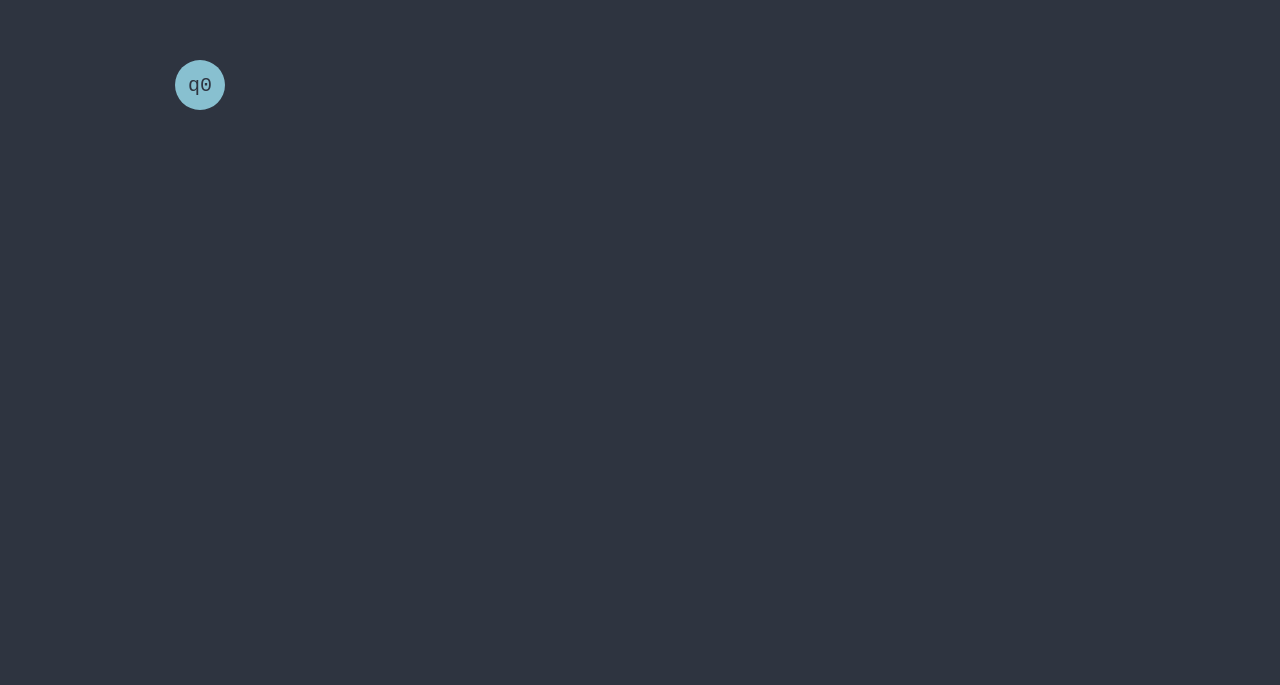
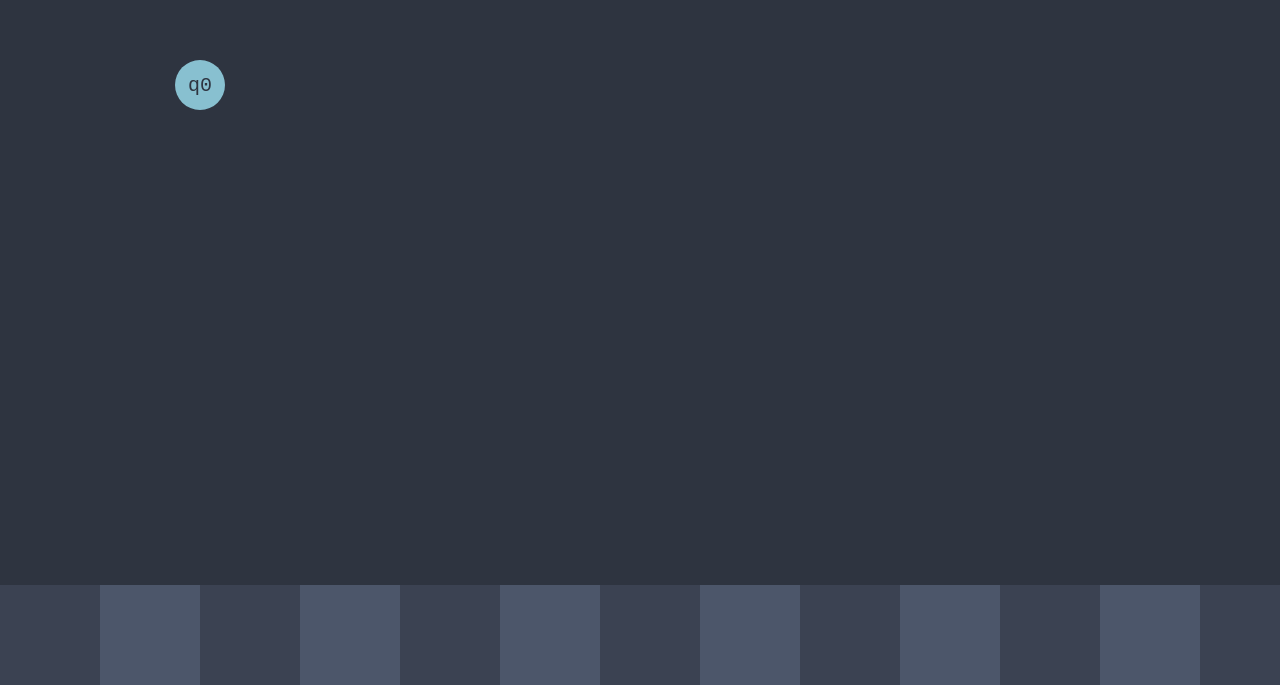
Before and after one commit to rodrigohpalmeirim/automaton-simulator, a React (Create React App) app: page / in a window 1280 px wide. Shown: the part 115-800 px from the top of the page. Built offline with nearby package versions, Linux system fonts and the light colour scheme.

Commit message:
add tape

```diff
--- a/src/App.css
+++ b/src/App.css
@@ -59,3 +59,19 @@
   background-color: #4C566A;
   color: #ECEFF4;
 }
+
+#tape {
+  position: absolute;
+  width: 100%;
+  bottom: 0;
+  overflow: hidden;
+}
+
+#tape input {
+  font-family: mono;
+  color: white;
+  text-align: center;
+  border: none;
+  padding: 0;
+  outline: none;
+}
--- a/src/App.js
+++ b/src/App.js
@@ -10,13 +10,17 @@ export default class App extends Component {
       draggingNode: false,
       draggingArrow: false,
       editingConnection: false,
-      contextMenu: false
+      contextMenu: false,
+      tapeHeight: 100,
     }
 
     this.dragNode = this.dragNode.bind(this);
     this.dragArrow = this.dragArrow.bind(this);
     this.dragLabel = this.dragLabel.bind(this);
+    this.dragTape = this.dragTape.bind(this);
+    this.updateTape = this.updateTape.bind(this);
     this.nodeMouseDownHandler = this.nodeMouseDownHandler.bind(this);
+    this.tapeMouseDownHandler = this.tapeMouseDownHandler.bind(this);
     this.mouseUpHandler = this.mouseUpHandler.bind(this);
     this.mouseDownHandler = this.mouseDownHandler.bind(this);
     this.editConnection = this.editConnection.bind(this);
@@ -27,6 +31,7 @@ export default class App extends Component {
     this.arrowPos = { x1: 0, y1: 0, x2: 0, y2: 0 };
     this.tempNode = "";
     this.contextMenu = { x: 0, y: 0, options: [] }
+    this.tapePos = 0;
 
     this.nodes = {
       q0: {
@@ -35,6 +40,13 @@ export default class App extends Component {
         connections: {}
       }
     }
+
+    this.chars = {}
+    this.firstKey = 0;
+    for (var i = 0; i < window.innerWidth / this.state.tapeHeight; i++) {
+      this.chars[i] = "";
+    }
+    this.lastKey = i - 1;
   }
 
   renderArrow(key, nodeId, char, x1, y1, x2, y2, endDistance = 0, text = "") {
@@ -107,6 +119,10 @@ export default class App extends Component {
 
   componentDidMount() {
     document.addEventListener("keydown", this.keyDownHandler);
+    window.addEventListener("resize", this.updateTape);
+    document.addEventListener("mouseup", () => {
+      document.removeEventListener("mousemove", this.dragTape)
+    });
   }
 
   dragNode(event) {
@@ -135,6 +151,23 @@ export default class App extends Component {
     const y2 = endNode.y;
     this.nodes[this.selectedNodeId].connections[this.selectedConnectionChar].arrowCurve = ((y2 - y1) * event.pageX - (x2 - x1) * event.pageY + x2 * y1 - x1 * y2) / Math.sqrt((y2 - y1) ** 2 + (x2 - x1) ** 2);
     this.forceUpdate();
+  }
+
+  updateTape() {
+    while (-this.tapePos < this.state.tapeHeight * this.firstKey) {
+      this.firstKey--;
+      this.chars[this.firstKey] = "";
+    }
+    while (window.innerWidth > this.state.tapeHeight * (this.lastKey + 1) + this.tapePos) {
+      this.lastKey++;
+      this.chars[this.lastKey] = "";
+    }
+    this.forceUpdate();
+  }
+
+  dragTape(event) {
+    this.tapePos = event.pageX - this.tapeClickDelta;
+    this.updateTape();
   }
 
   createNode(x, y) {
@@ -242,6 +275,13 @@ export default class App extends Component {
     }
   }
 
+  tapeMouseDownHandler(event) {
+    if (event.button === 0) {
+      this.tapeClickDelta = event.pageX - this.tapePos;
+      document.addEventListener("mousemove", this.dragTape);
+    }
+  }
+
   mouseDownHandler(event) {
     this.setState({ contextMenu: false });
     if (this.state.editingConnection && event.target.className !== "connection-input" && event.target.id !== "connection-box") {
@@ -332,6 +372,24 @@ export default class App extends Component {
             {this.state.draggingArrow && this.renderArrow("user", "", "", this.arrowPos.x1, this.arrowPos.y1, this.arrowPos.x2, this.arrowPos.y2)}
             {Object.keys(this.nodes).map((id) => this.renderNode(id))}
           </svg>
+          <div id="tape" style={{ height: this.state.tapeHeight }} onMouseDown={this.tapeMouseDownHandler}>
+            {
+              Object.keys(this.chars).map((id) => {
+                if (-this.tapePos < this.state.tapeHeight * (Number(id) + 1) && window.innerWidth > this.state.tapeHeight * (Number(id)) + this.tapePos) {
+                  return (<input key={id} style={{
+                    height: this.state.tapeHeight,
+                    width: this.state.tapeHeight,
+                    backgroundColor: id % 2 ? "#4C566A" : "#3B4252",
+                    position: "absolute",
+                    bottom: 0,
+                    left: id * this.state.tapeHeight + this.tapePos,
+                    fontSize: this.state.tapeHeight/2
+                  }} maxLength="1" onInput={(event) => {this.chars[id] = event.target.value}} defaultValue={this.chars[id]} />
+                  )
+                }
+              })
+            }
+          </div>
           {this.state.editingConnection && (
             <form id="connection-box" style={{ left: this.arrowCenter.x, top: this.arrowCenter.y }}>
               <input className="connection-input" type="text" name="char" maxLength="1" autoFocus onInput={(event) => event.target.nextElementSibling.focus()} /> → <input className="connection-input" type="text" name="replaceChar" maxLength="1" onInput={(event) => event.target.nextElementSibling.focus()} />, <input className="connection-input" type="text" name="move" maxLength="1" />
```
Also changed, not shown: 1 other file (tests, documents, lock files or other folders).
